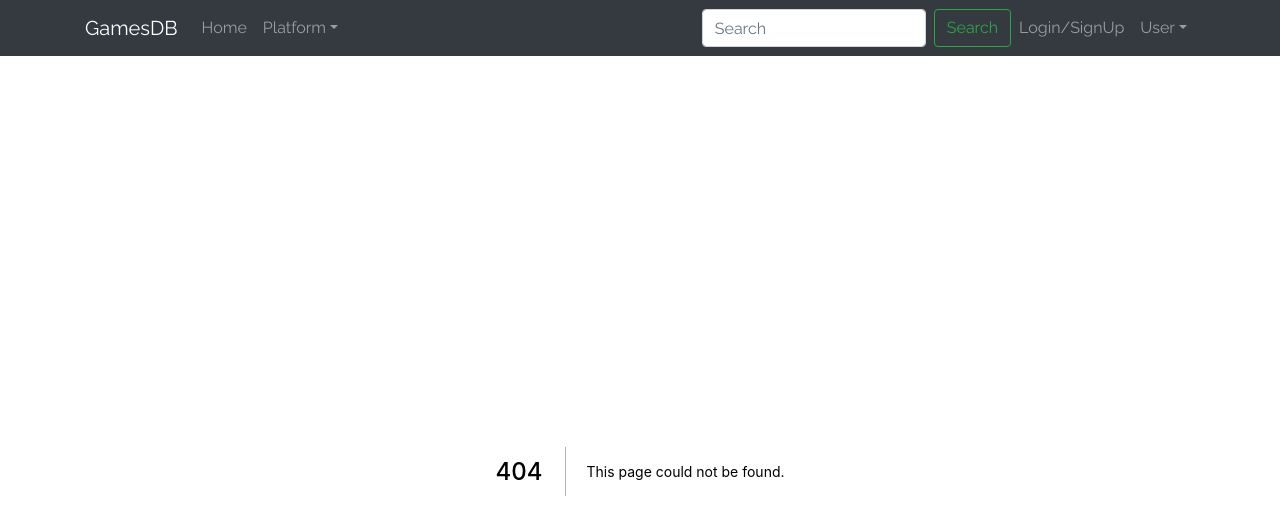
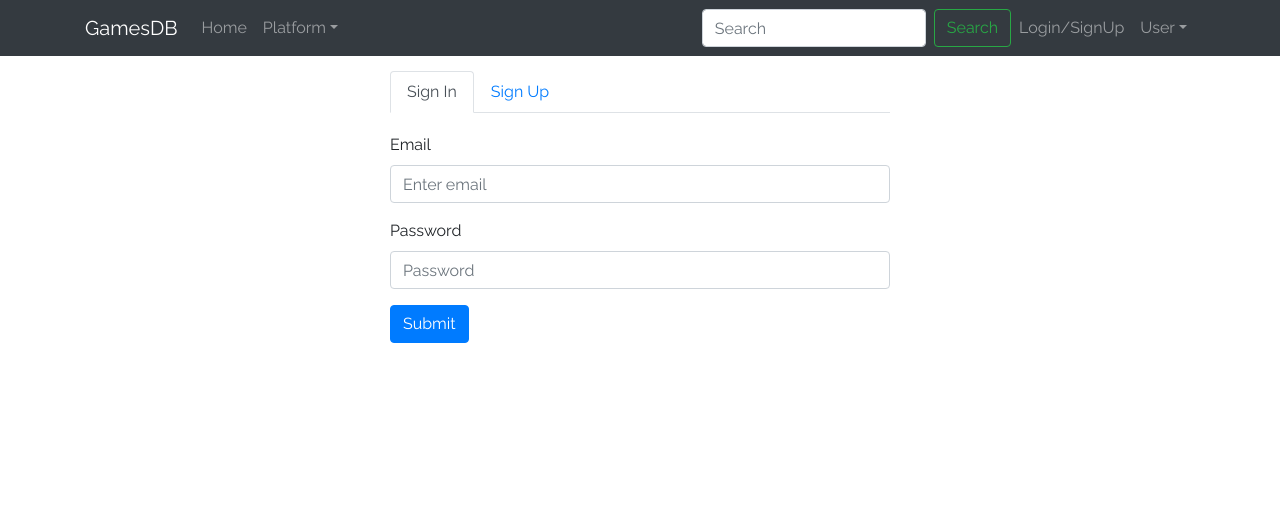
Before and after one commit to clapertosa/gamesdb, a Next.js app in the folder client/: page /sign in a window 1280 px wide. Before the commit this address had no page. Shown: the top 518 px of the page. Built offline with nearby package versions, Linux system fonts and the light colour scheme.

Commit message:
User sign in and sign up done

```diff
--- /dev/null
+++ b/client/components/Avatar/Avatar.js
@@ -0,0 +1,39 @@
+import PropTypes from "prop-types";
+import styled from "styled-components";
+
+const Container = styled.div`
+  cursor: pointer;
+  display: flex;
+  justify-content: center;
+  align-items: center;
+  width: 200px;
+  height: 200px;
+  background: ${({ imagePath }) => (imagePath ? `url(${imagePath})` : "gray")};
+  background-repeat: no-repeat;
+  background-size: cover;
+  background-position: center;
+  border-radius: 50%;
+
+  span {
+    color: white;
+    font-weight: bold;
+    font-size: 24px;
+  }
+`;
+
+const Avatar = ({ imagePath, onClick }) => (
+  <Container imagePath={imagePath} onClick={onClick}>
+    {!imagePath && <span>Select Avatar</span>}
+  </Container>
+);
+
+Avatar.propTypes = {
+  imagePath: PropTypes.string,
+  onClick: PropTypes.func.isRequired,
+};
+
+Avatar.defaultProps = {
+  imagePath: "",
+};
+
+export default Avatar;
--- /dev/null
+++ b/client/components/Forms/SignInForm.js
@@ -0,0 +1,69 @@
+import { useFormik } from "formik";
+import { Button, Form } from "react-bootstrap";
+import styled from "styled-components";
+import * as Yup from "yup";
+
+const Container = styled.div``;
+
+const validationSchema = Yup.object().shape({
+  email: Yup.string().email("Email not valid").required("Required"),
+  password: Yup.string().required("Required"),
+});
+
+const SignInForm = () => {
+  const {
+    values,
+    errors,
+    touched,
+    handleChange,
+    handleBlur,
+    handleSubmit,
+  } = useFormik({
+    initialValues: { email: "", password: "" },
+    validationSchema,
+    onSubmit: (values) => {
+      console.log(values);
+    },
+  });
+
+  return (
+    <Container>
+      <Form style={{ marginTop: 20 }}>
+        <Form.Group>
+          <Form.Label>Email</Form.Label>
+          <Form.Control
+            name="email"
+            type="email"
+            placeholder="Enter email"
+            value={values.email}
+            onBlur={handleBlur}
+            onChange={handleChange}
+          />
+          {errors.email && touched.email && (
+            <Form.Text className="text-danger">{errors.email}</Form.Text>
+          )}
+        </Form.Group>
+
+        <Form.Group>
+          <Form.Label>Password</Form.Label>
+          <Form.Control
+            name="password"
+            type="password"
+            placeholder="Password"
+            value={values.password}
+            onBlur={handleBlur}
+            onChange={handleChange}
+          />
+          {errors.password && touched.password && (
+            <Form.Text className="text-danger">{errors.password}</Form.Text>
+          )}
+        </Form.Group>
+        <Button variant="primary" type="submit" onClick={handleSubmit}>
+          Submit
+        </Button>
+      </Form>
+    </Container>
+  );
+};
+
+export default SignInForm;
--- /dev/null
+++ b/client/components/Forms/SignUpForm.js
@@ -0,0 +1,122 @@
+import { useFormik } from "formik";
+import { Button, Form } from "react-bootstrap";
+import styled from "styled-components";
+import * as Yup from "yup";
+import Avatar from "../Avatar/Avatar";
+
+const Container = styled.div``;
+
+const validationSchema = Yup.object().shape({
+  username: Yup.string()
+    .min(4, "Username must be between 4 and 16 characterss")
+    .max(16, "Username must be between 4 and 16 characters")
+    .required("Required"),
+  email: Yup.string().email("Email not valid").required("Required"),
+  password: Yup.string().required("Required"),
+  confirmPassword: Yup.string()
+    .test(
+      "Password and confirm password are the same",
+      "Password and confirm password must be the same",
+      (value, context) => value === context.parent.password
+    )
+    .required("Required"),
+});
+
+const SignUpForm = () => {
+  const {
+    values,
+    errors,
+    touched,
+    handleChange,
+    handleBlur,
+    handleSubmit,
+  } = useFormik({
+    initialValues: {
+      avatar: "",
+      username: "",
+      email: "",
+      password: "",
+      confirmPassword: "",
+    },
+    validationSchema,
+    onSubmit: (values) => {
+      console.log(values);
+    },
+  });
+
+  return (
+    <Container>
+      <Form style={{ marginTop: 20 }}>
+        <Form.Group style={{ display: "flex", justifyContent: "center" }}>
+          <Avatar imagePath="" onClick={() => console.log("avatar")} />
+        </Form.Group>
+        <Form.Group>
+          <Form.Label>Username</Form.Label>
+          <Form.Control
+            name="username"
+            type="username"
+            placeholder="Enter username"
+            value={values.username}
+            onBlur={handleBlur}
+            onChange={handleChange}
+          />
+          {errors.username && touched.username && (
+            <Form.Text className="text-danger">{errors.username}</Form.Text>
+          )}
+        </Form.Group>
+
+        <Form.Group>
+          <Form.Label>Email</Form.Label>
+          <Form.Control
+            name="email"
+            type="email"
+            placeholder="Enter email"
+            value={values.email}
+            onBlur={handleBlur}
+            onChange={handleChange}
+          />
+          {errors.email && touched.email && (
+            <Form.Text className="text-danger">{errors.email}</Form.Text>
+          )}
+        </Form.Group>
+
+        <Form.Group>
+          <Form.Label>Password</Form.Label>
+          <Form.Control
+            name="password"
+            type="password"
+            placeholder="Password"
+            value={values.password}
+            onBlur={handleBlur}
+            onChange={handleChange}
+          />
+          {errors.password && touched.password && (
+            <Form.Text className="text-danger">{errors.password}</Form.Text>
+          )}
+        </Form.Group>
+
+        <Form.Group>
+          <Form.Label>Confirm Password</Form.Label>
+          <Form.Control
+            name="confirmPassword"
+            type="password"
+            placeholder="Confirm Password"
+            value={values.confirmPassword}
+            onBlur={handleBlur}
+            onChange={handleChange}
+          />
+          {errors.confirmPassword && touched.confirmPassword && (
+            <Form.Text className="text-danger">
+              {errors.confirmPassword}
+            </Form.Text>
+          )}
+        </Form.Group>
+        <Button variant="primary" type="submit" onClick={handleSubmit}>
+          Submit
+        </Button>
+      </Form>
+    </Container>
+  );
+};
+
+export default SignUpForm;
--- a/client/package.json
+++ b/client/package.json
@@ -10,6 +10,7 @@
   "dependencies": {
     "autoprefixer": "^10.1.0",
     "bootstrap": "^4.5.3",
+    "formik": "^2.2.6",
     "moment": "^2.29.1",
     "next": "10.0.4",
     "node-sass": "^5.0.0",
@@ -22,7 +23,8 @@
     "react-slick": "^0.27.13",
     "react-star-ratings": "^2.3.0",
     "slick-carousel": "^1.8.1",
-    "styled-components": "^5.2.1"
+    "styled-components": "^5.2.1",
+    "yup": "^0.32.8"
   },
   "devDependencies": {
     "eslint": "7.2.0",
--- /dev/null
+++ b/client/pages/sign.js
@@ -0,0 +1,24 @@
+import { Tab, Tabs } from "react-bootstrap";
+import styled from "styled-components";
+import SignInForm from "../components/Forms/SignInForm";
+import SignUpForm from "../components/Forms/SignUpForm";
+
+const Container = styled.div`
+  max-width: 500px;
+  margin: auto;
+`;
+
+const Sign = () => (
+  <Container>
+    <Tabs defaultActiveKey="sign-in">
+      <Tab eventKey="sign-in" title="Sign In">
+        <SignInForm />
+      </Tab>
+      <Tab eventKey="sign-up" title="Sign Up">
+        <SignUpForm />
+      </Tab>
+    </Tabs>
+  </Container>
+);
+
+export default Sign;
```
Also changed, not shown: 1 other file (tests, documents, lock files or other folders).
